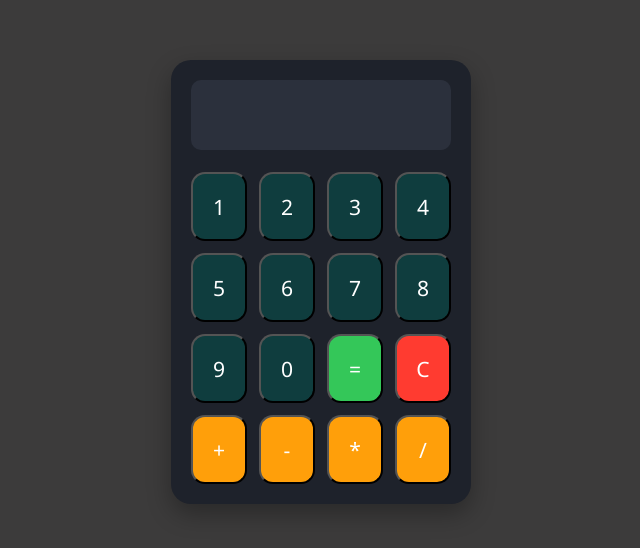
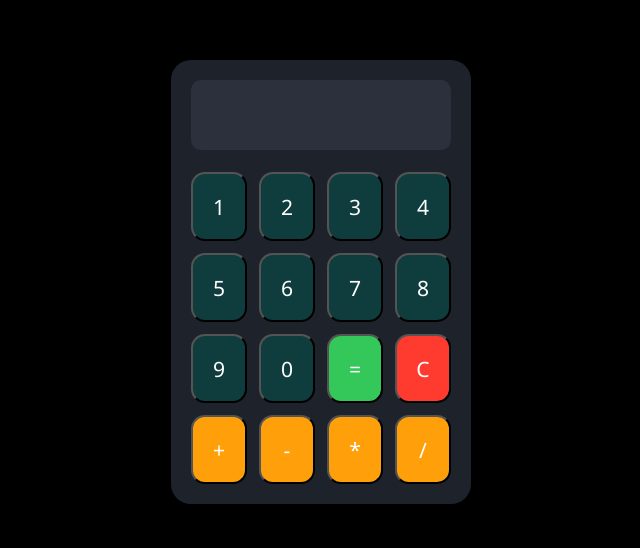
Before and after one commit to remohammed43-code/Calculator-JS, a plain HTML site: page index.html in a window 1280 px wide. Shown: the part 118-666 px from the top of the page, without its empty margins (319-959 px from the left). Drawn offline with Linux system fonts and the light colour scheme.

Commit message:
Add dark mode style

```diff
--- a/main.js
+++ b/main.js
@@ -76,7 +76,7 @@ buttons.forEach(function(button) {
              }
 
         }
-        hello this is wrong
+
 
         else{
             display.textContent =display.textContent + button.textContent
--- a/style.css
+++ b/style.css
@@ -83,3 +83,6 @@ border-radius: 14px;
 #equal:hover {
     background-color: #28a146;
 }
+body{
+    background-color: black;
+}
```
